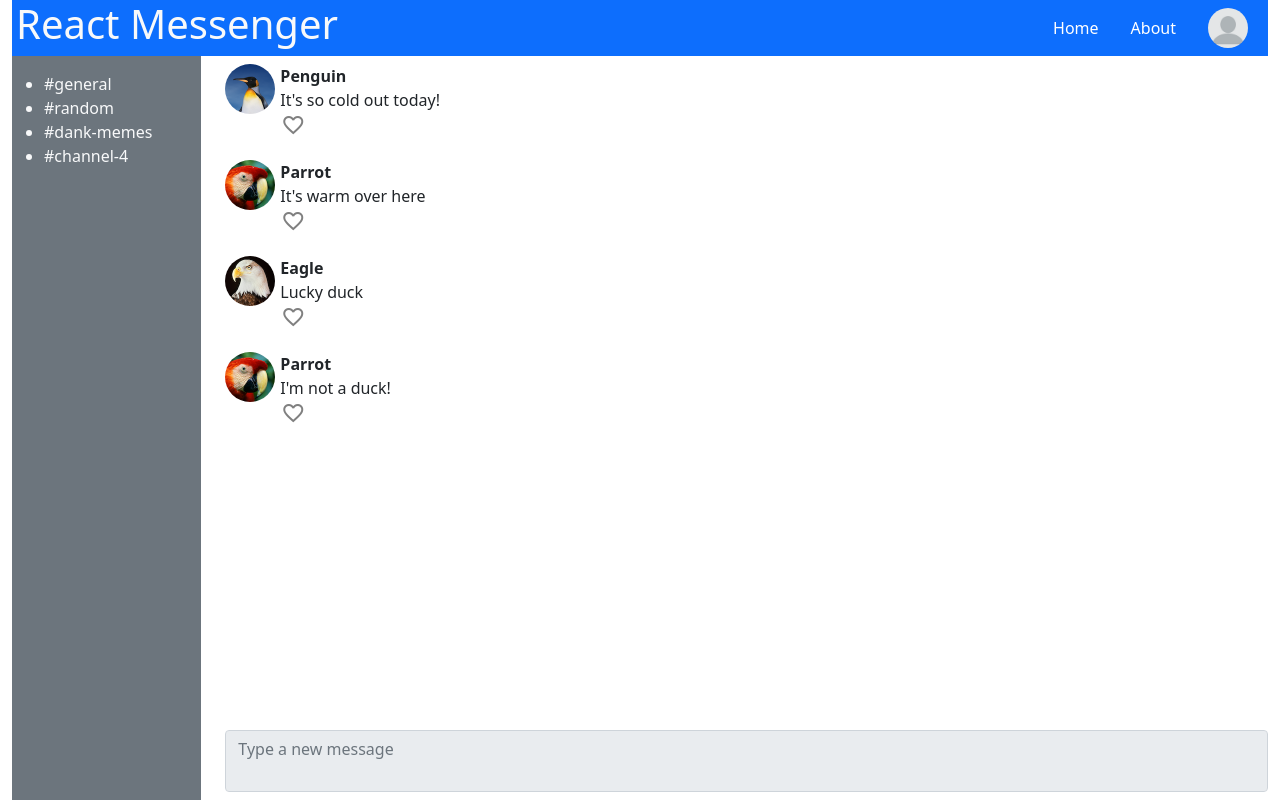
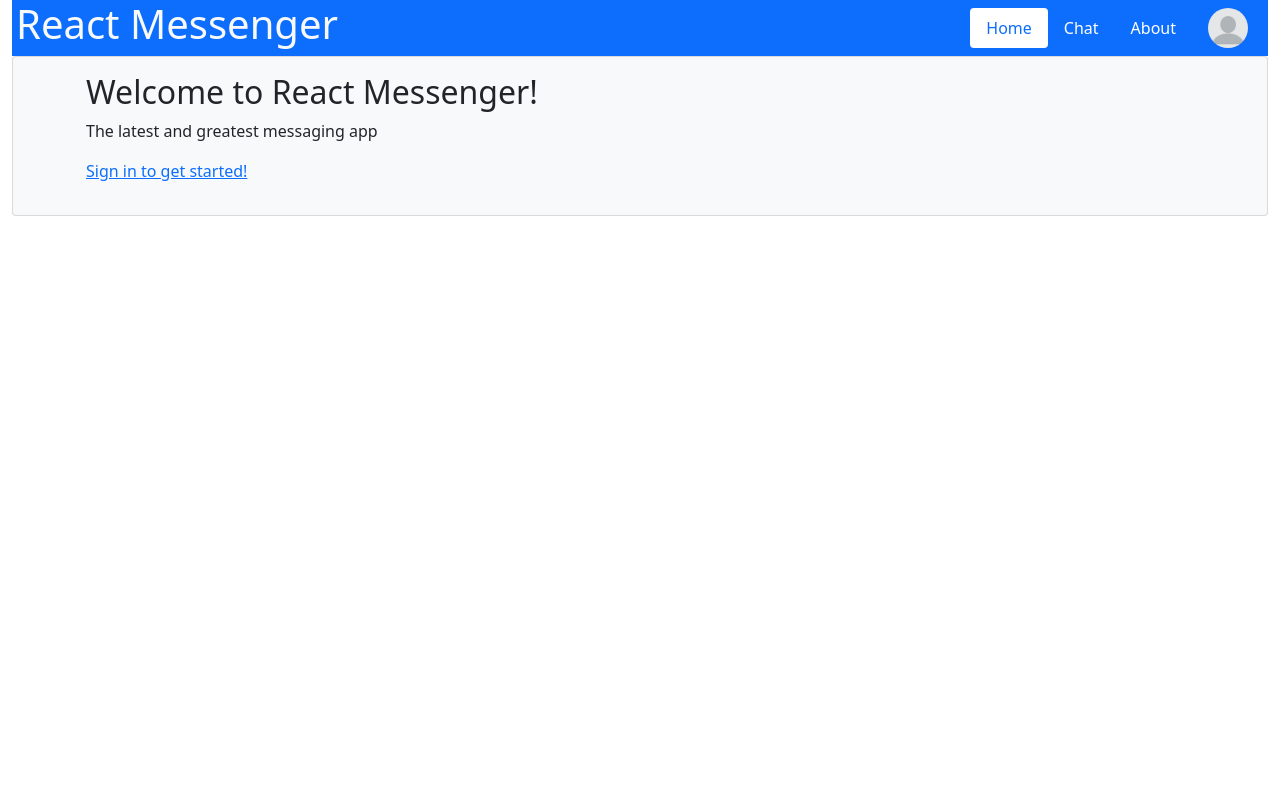
Before and after one commit to info340-wi22/lecture-demos, a React (Create React App) app in the folder react-chat/: page / in a window 1280 px wide. Built offline with nearby package versions, Linux system fonts and the light colour scheme.

Commit message:
End of lecture demo

```diff
--- a/react-chat/package.json
+++ b/react-chat/package.json
@@ -10,6 +10,7 @@
     "react": "^17.0.2",
     "react-bootstrap": "^2.1.2",
     "react-dom": "^17.0.2",
+    "react-router-dom": "^6.2.1",
     "react-scripts": "5.0.0",
     "web-vitals": "^2.1.4"
   },
--- a/react-chat/src/components/App.js
+++ b/react-chat/src/components/App.js
@@ -1,33 +1,91 @@
 import {useState} from 'react';
+import { Routes, Route, Outlet, Navigate, useNavigate } from 'react-router-dom';
+
 import NavBar from './HeaderBar';
 import ChatPage from './ChatPage';
 import SignInPage from './SignInPage';
 import * as Static from './StaticPages';
 
+import SAMPLE_CHAT_LOG from '../data/chat_log.json';
+
+
 //React Component (like a function)
 export default function App(props) {
   //state
   const [currentUser, setCurrentUser] = useState(null);
+  const navigateTo = useNavigate(); //goto
   console.log("logged in as", currentUser);
+
+  const [messageArray, setMessageArray] = useState(SAMPLE_CHAT_LOG);
+
+  const addMessage = (userName, messageText, channel) => {
+    const newMessage = {
+      "userId": userName.toLowerCase(),
+      "userName": userName,
+      "userImg": "/img/"+userName+".png",
+      "text": messageText,
+      "timestamp": Date.now(),
+      "channel": channel
+    }
+
+    //make a copy for the new array
+    const newMessageArray = [...messageArray, newMessage];
+
+    //update state which will re-render
+    setMessageArray(newMessageArray);
+  }
+
 
   const loginUser = (userName) => {
     //processing
     //example: if userName is in registered user list, update--otherwise reject
-    if(userName == '') { //handle bad argument
+    if(userName === '') { //handle bad argument
       userName = null;
     }
 
     setCurrentUser(userName); //update state and re-render
+    if(userName != null){
+      navigateTo('/chat/general'); //go to chat "after" we log in!
+    }
   }
 
   return (
     <div className="container-fluid d-flex flex-column" >
-      <NavBar user={currentUser} />
-      {/* <SignInPage user={currentUser} loginFunction={loginUser} /> */}
-      <ChatPage user={currentUser} />
-      {/* <Static.WelcomePage user={currentUser} /> */}
-      {/* <Static.AboutPage /> */}
-      {/* <Static.ErrorPage /> */}
+      <Routes>
+        <Route path="/" element={<AppLayout user={currentUser}/> } >
+          <Route path="signin" element={ <SignInPage user={currentUser} loginFunction={loginUser} /> } />
+          {/* <Route element={<ProtectedPage user={currentUser} />} > */}
+          <Route path="chat/:channelName" element={
+              <ChatPage user={currentUser} messageArray={messageArray} addMessage={addMessage} />
+            } />
+          {/* </Route> */}
+          <Route index element={<Static.WelcomePage /> } />
+          <Route path="about" element={ <Static.AboutPage /> } />
+        </Route>
+        <Route path="*" element={ <Static.ErrorPage /> } />
+      </Routes>
     </div>
   );
 }
+
+function ProtectedPage(props) {
+ if(!props.user) { //if no user, send to sign in
+  return <p>Access denied</p>
+  // return <Navigate to="/signin"/>
+}
+else { //otherwise, show the child route content
+  return <Outlet />
+}
+
+}
+
+
+
+function AppLayout( {user} ) {
+  return (
+    <>
+      <NavBar user={user} />
+      <Outlet />
+    </>
+  )
+}
--- a/react-chat/src/components/ChannelNav.js
+++ b/react-chat/src/components/ChannelNav.js
@@ -1,11 +1,14 @@
 import React from 'react';
+import { NavLink } from 'react-router-dom';
 
 export default function ChannelNav(props) {
   const channelList = props.channelList; //an array of strings
 
   const channelListItems = channelList.map((channelName) => {
     return (
-      <li className="list-item" key={channelName}>#{channelName}</li>
+      <li className="list-item" key={channelName}>
+        <NavLink to={"/chat/"+channelName}>#{channelName}</NavLink>
+      </li>
     )
   })
 
--- a/react-chat/src/components/ChatPage.js
+++ b/react-chat/src/components/ChatPage.js
@@ -1,4 +1,5 @@
-import React, { useState, useEffect } from 'react';
+import React, { useState } from 'react';
+import { useParams } from 'react-router-dom';
 
 import ChannelNav from './ChannelNav';
 import { MessagePane } from './Messages';
@@ -14,38 +15,21 @@ const CHANNEL_LIST = [
   'channel-4'
 ]
 
-const currentChannel = "general";
+export default function ChatPage(props) {
 
-export default function ChatPage(props) {
-  const [messageArray, setMessageArray] = useState(SAMPLE_CHAT_LOG);
-
-  const addMessage = (userName, messageText, channel) => {
-    const newMessage = {
-      "userId": userName.toLowerCase(),
-      "userName": userName,
-      "userImg": "/img/"+userName+".png",
-      "text": messageText,
-      "timestamp": Date.now(),
-      "channel": channel
-    }
-
-    //make a copy for the new array
-    const newMessageArray = [...messageArray, newMessage];
-
-    //update state which will re-render
-    setMessageArray(newMessageArray);
-  }
+  const urlParams = useParams();
+  console.log(urlParams);
 
   return (
     <div className="row flex-grow-1">
-      <div className="col-2">
+      <div className="col-3">
         <ChannelNav channelList={CHANNEL_LIST} />
       </div>
-      <div className="col-10 d-flex flex-column chat-column">
+      <div className="col-9 d-flex flex-column chat-column">
           <div className="chat-pane">
-            <MessagePane messageHistory={messageArray} currentChannel={currentChannel} />
+            <MessagePane messageHistory={props.messageArray} currentChannel={urlParams.channelName} />
           </div>
-          <ComposeForm user={props.user} howToAddMessage={addMessage} />
+          <ComposeForm user={props.user} howToAddMessage={props.addMessage} currentChannel={urlParams.channelName} />
       </div>
     </div>
   )
--- a/react-chat/src/components/ComposeForm.js
+++ b/react-chat/src/components/ComposeForm.js
@@ -10,7 +10,7 @@ export default function ComposeForm(props) {
 
     //call the function callback I was given
     //arguments: userName, text, channel
-    props.howToAddMessage(props.user, userInput, "general");
+    props.howToAddMessage(props.user, userInput, props.currentChannel);
 
     setUserInput("") //remove message after sending
   }
@@ -29,7 +29,7 @@ export default function ComposeForm(props) {
   return (
     <form className="my-2">
       <div className="input-group">
-        { user && <img src={'img/'+user+'.png'} alt={user+" avatar"} /> }
+        { user && <img src={'/img/'+user+'.png'} alt={user+" avatar"} /> }
         <textarea
           className="form-control" rows="2" placeholder="Type a new message"
           onChange={handleChange}
--- a/react-chat/src/components/HeaderBar.js
+++ b/react-chat/src/components/HeaderBar.js
@@ -1,3 +1,4 @@
+import { Link, NavLink } from 'react-router-dom';
 
 export default function NavBar(props) {
 
@@ -8,15 +9,18 @@ export default function NavBar(props) {
       {/* links go here */}
       <ul className="nav nav-pills">
         <li className="nav-item">
-          <a className="nav-link" href="/">Home</a>
+          <NavLink to="/" className="nav-link">Home</NavLink>
         </li>
         <li className="nav-item">
-          <a className="nav-link" href="/about">About</a>
+          <NavLink to="/chat/general" className="nav-link">Chat</NavLink>
         </li>
         <li className="nav-item">
-          <a className="nav-link" href="/signin">
-            <img src={'img/' + props.user + '.png'} alt={props.user + " avatar"} />
-          </a>
+          <NavLink to="/about" className="nav-link">About</NavLink>
+        </li>
+        <li className="nav-item">
+          <Link to="/signin" className="nav-link">
+            <img src={'/img/' + props.user + '.png'} alt={props.user + " avatar"} />
+          </Link>
         </li>
       </ul>
 
--- a/react-chat/src/components/Messages.js
+++ b/react-chat/src/components/Messages.js
@@ -1,4 +1,4 @@
-import { useState } from 'react';
+import React from 'react';
 
 export function MessagePane( props ) { //destructure props
 
--- a/react-chat/src/components/SignInPage.js
+++ b/react-chat/src/components/SignInPage.js
@@ -1,4 +1,4 @@
-import React, { useState } from 'react';
+import React from 'react';
 import Dropdown from 'react-bootstrap/Dropdown';
 
 const DEFAULT_USERS = [null, "Penguin", "Parrot", "Zebra"]
@@ -13,9 +13,7 @@ export default function SignInPage(props) {
 
   //rendering
   const userButtons = DEFAULT_USERS.map((userName) => {
-    let classListString = "btn user-icon";
-    if(userName == props.user) { //if who is logged in
-      classListString += " bg-success";
+    if(userName === props.user) { //if who is logged in
       return null;
     }
 
--- a/react-chat/src/index.js
+++ b/react-chat/src/index.js
@@ -1,9 +1,12 @@
 import React from 'react';
 import ReactDOM from 'react-dom';
+import { BrowserRouter } from 'react-router-dom';
 
 import 'bootstrap/dist/css/bootstrap.css';
 import './index.css';
 
 import App from './components/App';
 
-ReactDOM.render(<App />, document.getElementById('root'));
+ReactDOM.render(
+    <BrowserRouter><App /></BrowserRouter>,
+document.getElementById('root'));
```
Also changed, not shown: react-chat/firebase.json (added), react-chat/src/components/RequireAuth.js (added), 2 other files (tests, documents, lock files or other folders).
